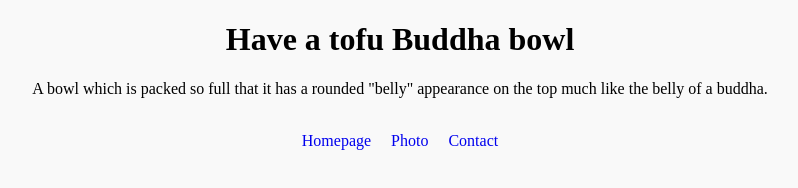
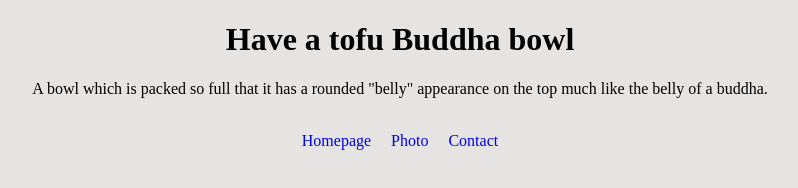
Before and after one commit to silping/tofu, a plain HTML site: page index.html in a window 1280 px wide. Shown: the whole page, without its empty margins (8-806 px from the left). Drawn offline with Linux system fonts and the light colour scheme.

Commit message:
Changed background color

```diff
--- a/css/styles.css
+++ b/css/styles.css
@@ -1,5 +1,5 @@
 body {
-  background-color: #f9f9f9;
+  background-color: #e5e4e2;
   max-width: 800px;
   text-align: center;
 }
```
